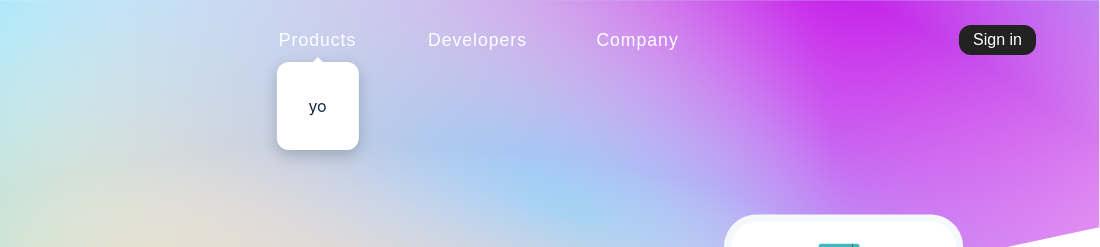
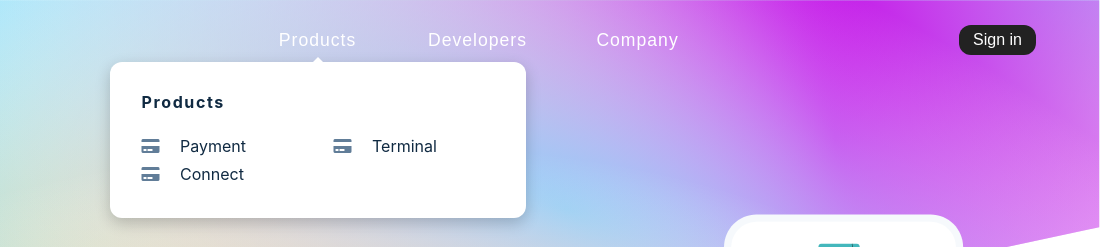
Before and after one commit to NaraeJang/25_JS-Project_submenus, a plain HTML site: page index.html in a window 1280 px wide. Both pictures are taken after a click on the button "Products". Shown: the top 247 px of the page, 180-1280 px from the left. Drawn offline with Linux system fonts and the light colour scheme.

Commit message:
submenu links

```diff
--- a/app.js
+++ b/app.js
@@ -51,8 +51,30 @@ linkBtns.forEach((btn) => {
     const center = (tempBtn.left + tempBtn.right) / 2;
     const bottom = tempBtn.bottom - 3;
 
-    submenu.classList.add("show");
-    submenu.style.left = `${center}px`;
-    submenu.style.top = `${bottom}px`;
+    const tempPage = sublinks.find(({ page }) => page === text);
+    if (tempPage) {
+      submenu.classList.add("show");
+      submenu.style.left = `${center}px`;
+      submenu.style.top = `${bottom}px`;
+
+      const { page, links } = tempPage;
+
+      submenu.innerHTML = `
+      <section>
+      <h4>
+      ${page}
+      </h4>
+      <div class="submenu-center col-2">
+      ${links
+        .map((link) => {
+          return `<a href="${link.url}>"><i class="${link.icon}"></i> ${link.label}</a>`;
+        })
+        .join("")}
+
+      </div>
+      </section>
+
+      `;
+    }
   });
 });
--- a/index.html
+++ b/index.html
@@ -67,7 +67,7 @@
     </aside>
   </div>
   <!-- links -->
-  <aside class="submenu">yo</aside>
+  <aside class="submenu"></aside>
   <script type="module" src="app.js"></script>
 </body>
 
```
Also changed, not shown: styles.css (+4 -4 lines).
